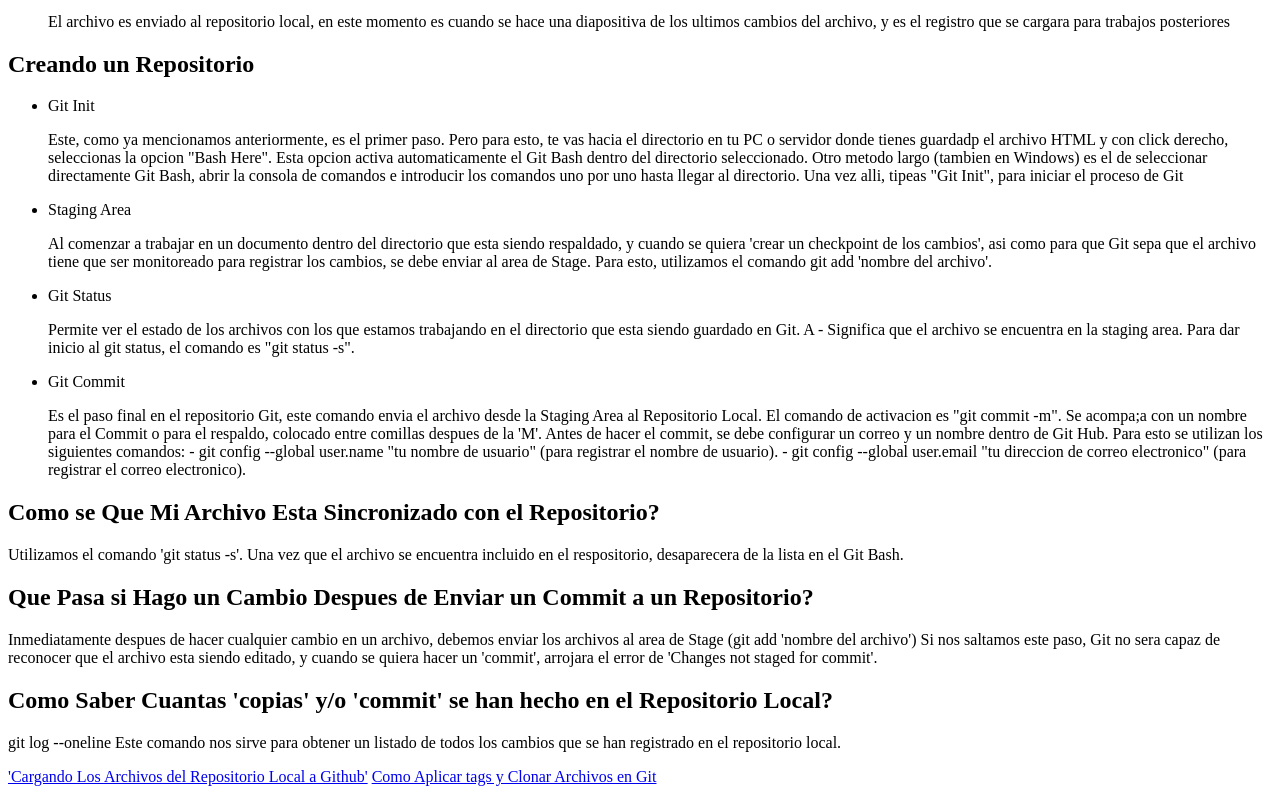
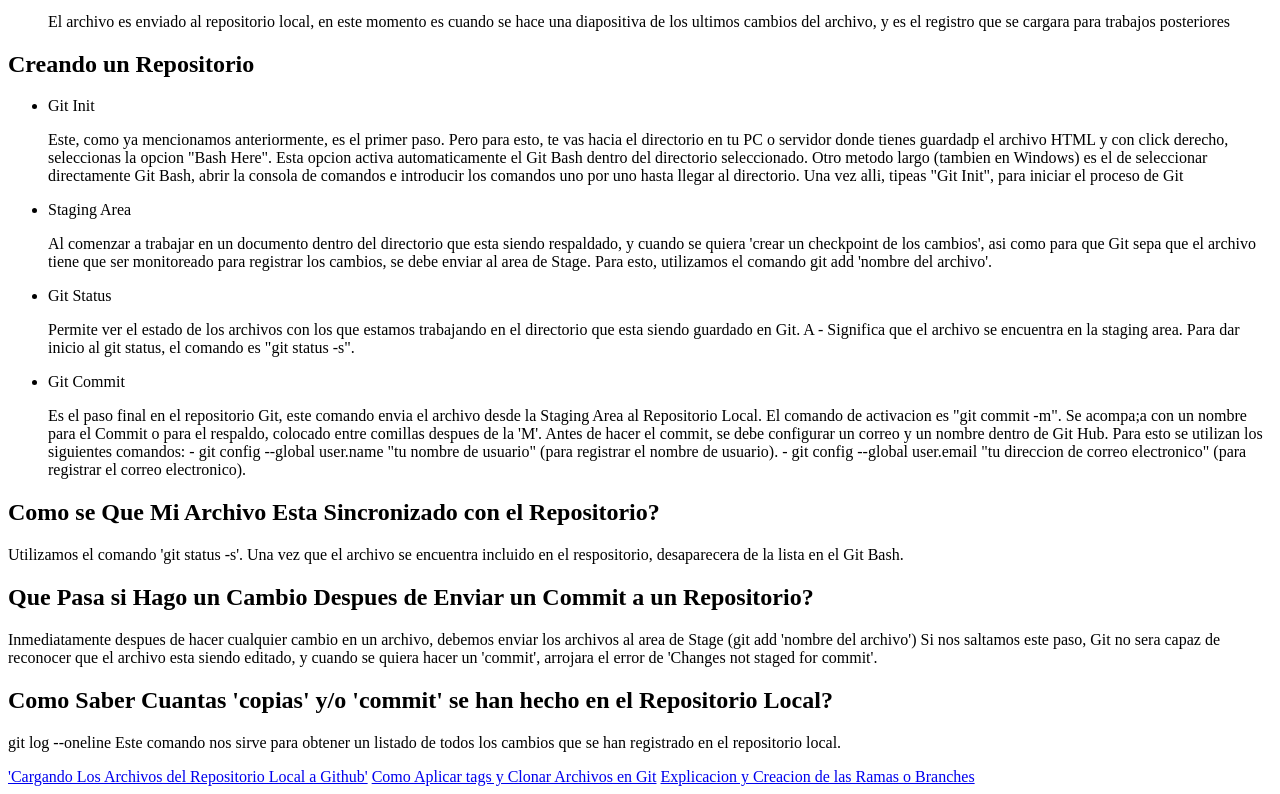
Before and after one commit to RedRobin922/git-github-curso, a plain HTML site: page index.html in a window 1280 px wide. Shown: the part 573-1367 px from the top of the page. Drawn offline with Linux system fonts and the light colour scheme.

Commit message:
2406 cambios index y ramas o branches

```diff
--- a/index.html
+++ b/index.html
@@ -96,5 +96,6 @@
                             </p>
                             <a href="cargando-los-archivos-a-github.html">'Cargando Los Archivos del Repositorio Local a Github'</a>
                             <a href="clonacion-y-tags.html">Como Aplicar tags y Clonar Archivos en Git</a>
+                            <a href="ramas-o-branches.html">Explicacion y Creacion de las Ramas o Branches</a>
                         </body>
                     </html>
```
Also changed, not shown: ramas-o-branches.html (+6 -4 lines).
